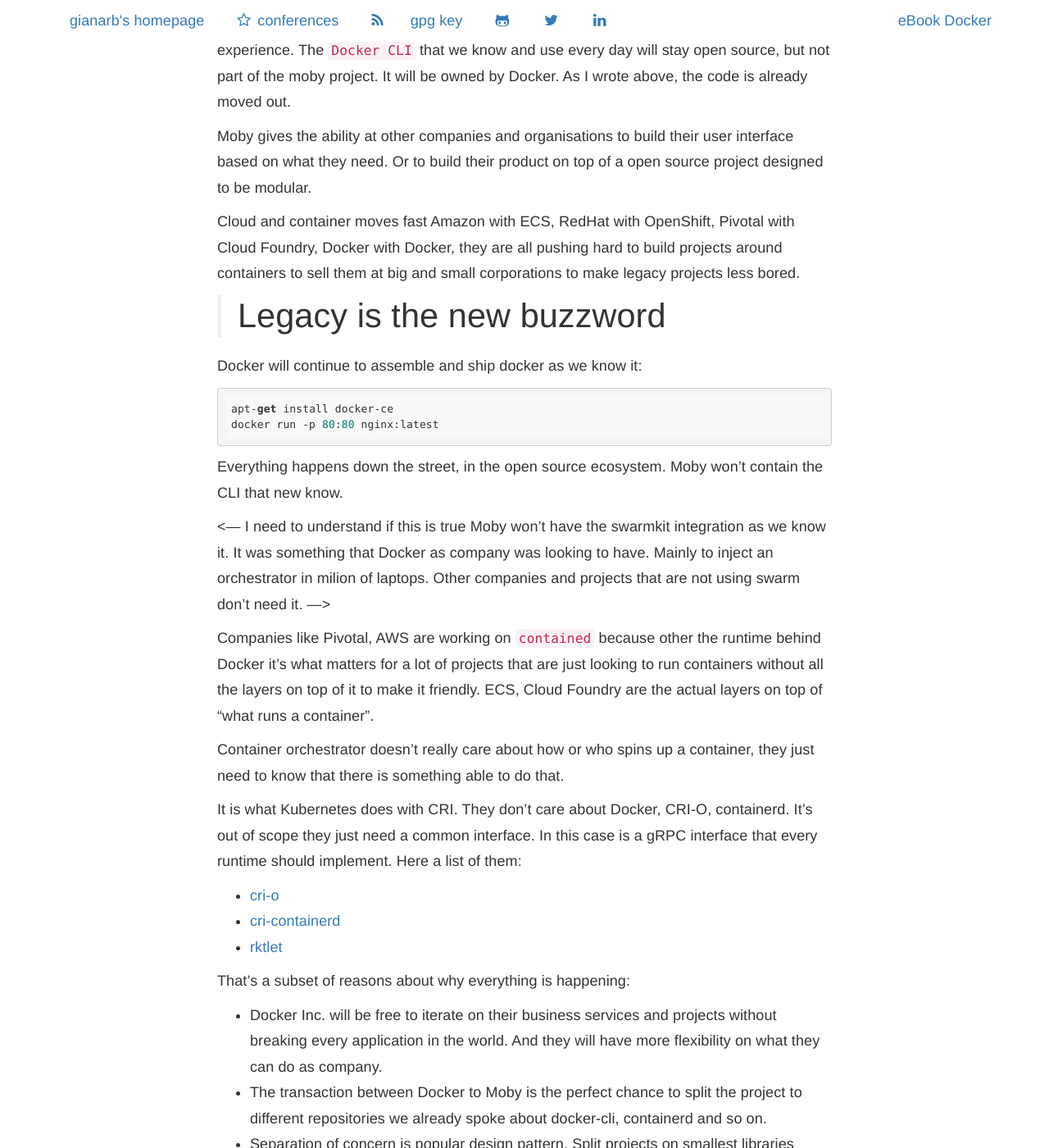
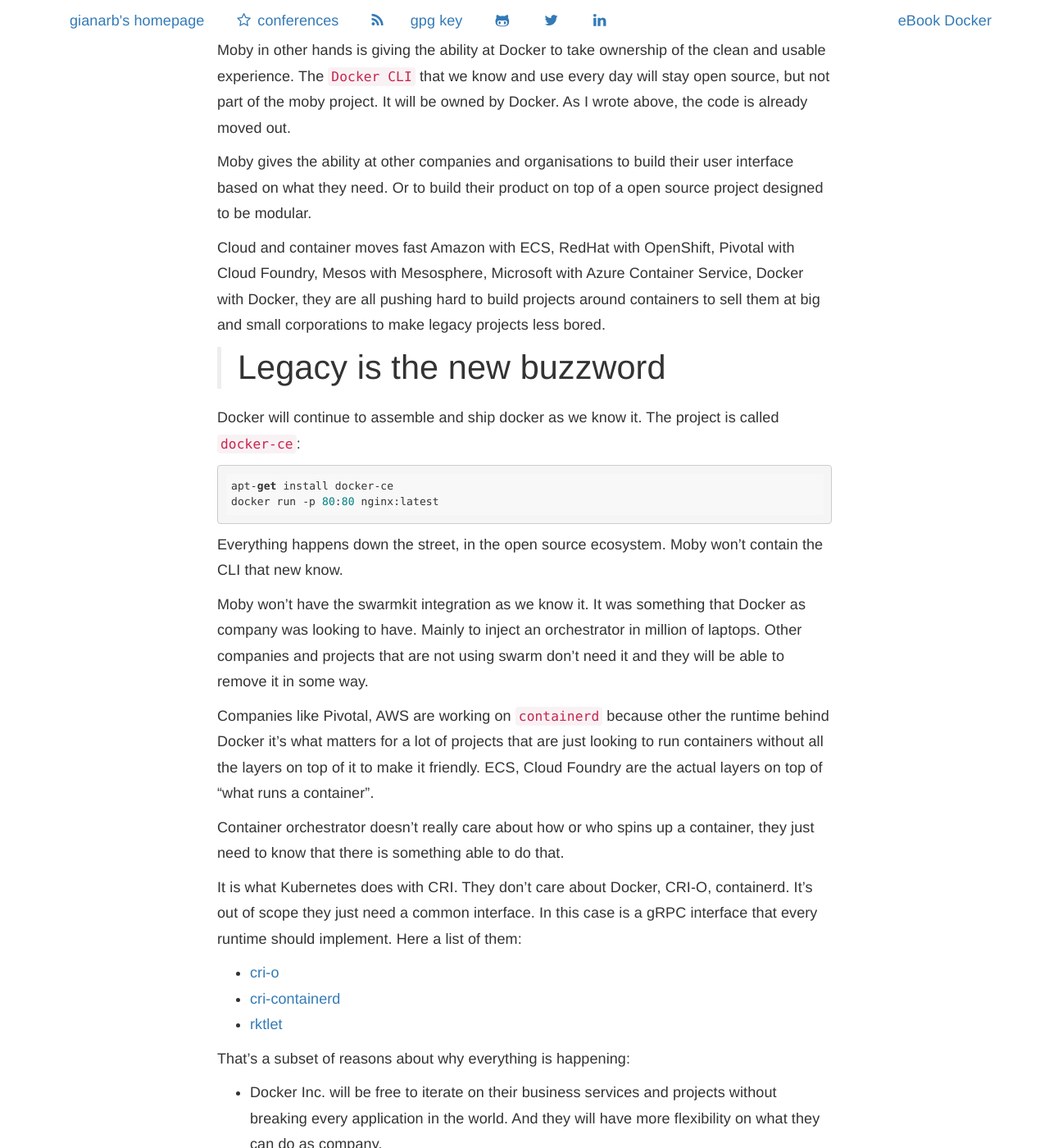
Before and after one commit to gianarb/gianarb.github.com, a Jekyll site: the page built from _posts/2017-10-20-from-docker-to-moby.markdown, in a window 1280 px wide and 1400 px high, scrolled down 1359 px. Shown: the whole window at 82% size. Built offline with Jekyll 4.4.1, drawn with Linux system fonts in a browser that asks for light colours; nearby versions of some CDN libraries; some of the changed text lies outside the part shown.

Commit message:
Lorenzo's review
Thanks @fntlnz

````diff
--- a/_posts/2017-10-20-from-docker-to-moby.markdown
+++ b/_posts/2017-10-20-from-docker-to-moby.markdown
@@ -14,19 +14,19 @@
 
 It created confusion and some communities are still trying to understand what is
 going on. I think it's time to step back and see what we have after seven months
-for the announcement.
+after the announcement.
 
 1. `containerd` is living a new life, the first stable release will happen soon.
-   It went donated to CNCF.
-2. `notary` is the project behind `docker trust`. I wrote a full ebook about
-   [Docker Security](https://scaledocker.com) if you need to know more. It's
-   under the CNCF now.
+   It has been donated to CNCF.
+2. `notary` is the project behind `docker trust`. I wrote a full e-book about
+   [Docker Security](https://scaledocker.com) if you need to know more. This
+   also has been donated to the CNCF.
 3. github.com/docker/docker doesn't exist anymore there is a new repository
-   called github.com/moby/moby . It contains the same code but it opens the door
-   to a lot of new things.
+   called github.com/moby/moby .
 4. [CLI](https://github.com/docker/cli) has a separate home.
+5. docker-ce is the first example of moby assembling. It is made my Docker Inc.
 
-As you probably know containers are not real.
+Containers are not a first class citizen in Linux.
 
 <img class="img-responsive" src="/img/container-is-not-real.jpeg"/>
 
@@ -54,13 +54,15 @@
 open source project designed to be modular.
 
 Cloud and container moves fast Amazon with ECS, RedHat with OpenShift,
-Pivotal with Cloud Foundry, Docker with Docker, they are all pushing hard to
-build projects around containers to sell them at big and small corporations to
-make legacy projects less bored.
+Pivotal with Cloud Foundry, Mesos with Mesosphere, Microsoft with Azure
+Container Service, Docker with Docker, they are all pushing hard to build
+projects around containers to sell them at big and small corporations to make
+legacy projects less bored.
 
 > Legacy is the new buzzword
 
-Docker will continue to assemble and ship docker as we know it:
+Docker will continue to assemble and ship docker as we know it. The project is
+called `docker-ce`:
 
 ```
 apt-get install docker-ce
@@ -70,15 +72,13 @@
 Everything happens down the street, in the open source ecosystem. Moby won't
 contain the CLI that new know.
 
-<--- I need to understand if this is true
 Moby won't have the swarmkit integration as we know it. It was something that
 Docker as company was looking to have. Mainly to inject an orchestrator in
-milion of laptops. Other companies and projects that are not using swarm don't
-need it.
---->
+million of laptops. Other companies and projects that are not using swarm don't
+need it and they will be able to remove it in some way.
 
 Companies like Pivotal, AWS are working on
-`contained` because other the runtime behind Docker it's what matters for a lot
+`containerd` because other the runtime behind Docker it's what matters for a lot
 of projects that are just looking to run containers without all the layers on
 top of it to make it friendly. ECS, Cloud Foundry are the actual layers on top
 of "what runs a container".
````
